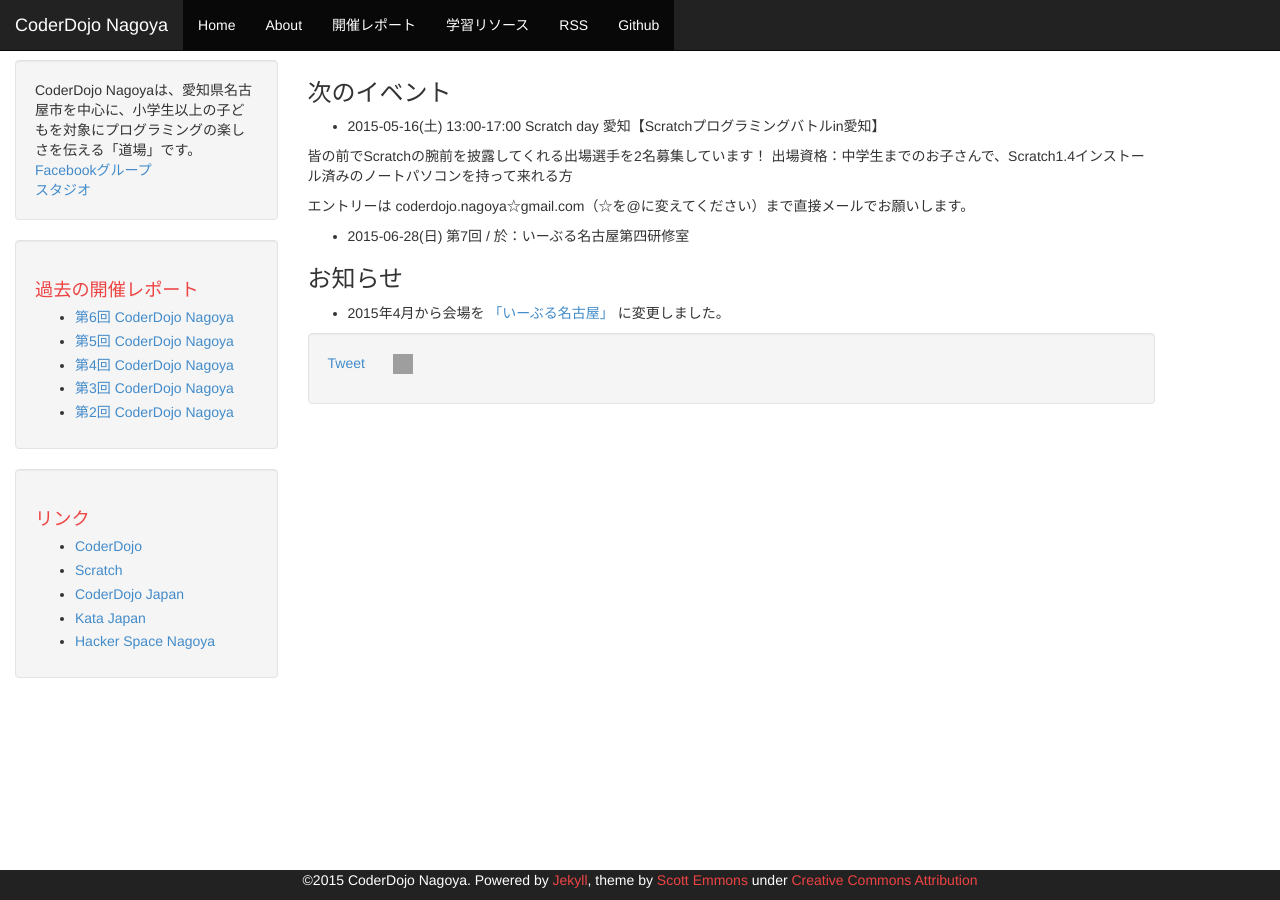
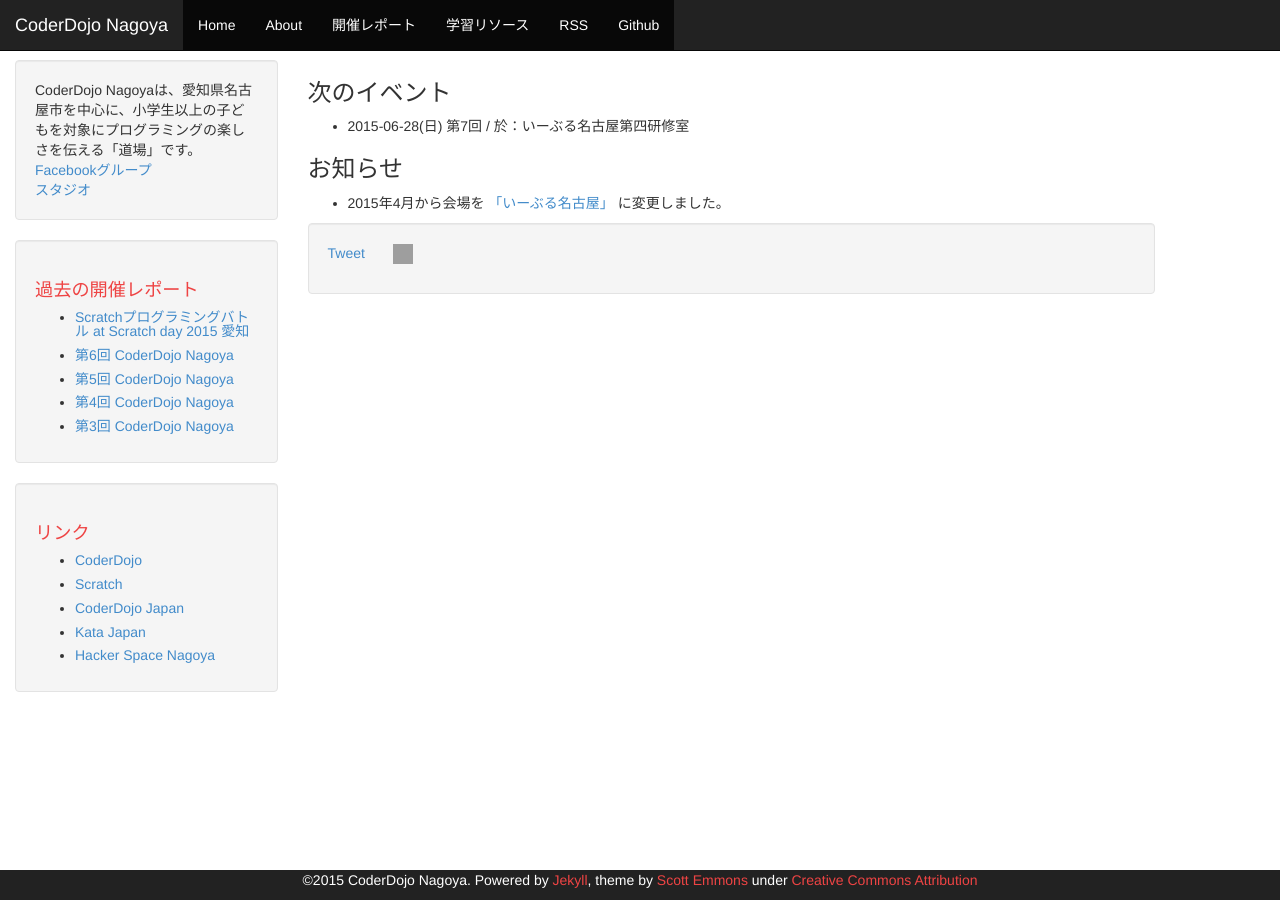
Before and after one commit to coderdojo-nagoya/coderdojo-nagoya.github.io, a Jekyll site: the page built from index.md, in a window 1280 px wide. Built offline with Jekyll 4.4.1, drawn with Linux system fonts in a browser that asks for light colours; Markdown is read by kramdown in place of the engine named in the settings; comment, search, counter and statistics services are not loaded; grey boxes are pictures that could not be loaded.

```diff
--- a/index.md
+++ b/index.md
@@ -6,13 +6,6 @@ title: CoderDojo 名古屋
 
 ### 次のイベント
 
-- 2015-05-16(土) 13:00-17:00 Scratch day 愛知【Scratchプログラミングバトルin愛知】
-
-皆の前でScratchの腕前を披露してくれる出場選手を2名募集しています！
-出場資格：中学生までのお子さんで、Scratch1.4インストール済みのノートパソコンを持って来れる方
-
-エントリーは coderdojo.nagoya☆gmail.com（☆を@に変えてください）まで直接メールでお願いします。
-
 - 2015-06-28(日) 第7回 / 於：いーぶる名古屋第四研修室
 
 
```
Also changed, not shown: _posts/2015-05-16-scratch-day.md (added, +25 -0 lines).
